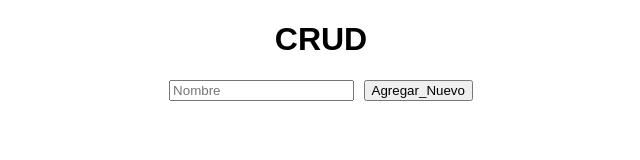
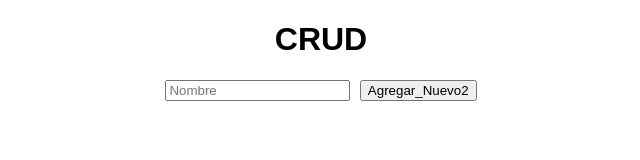
Before and after one commit to wjulifajarb/CRUDFESNA, a plain HTML site: page index.html in a window 1280 px wide. Shown: the full height of the page, 319-959 px from the left. Drawn offline with Linux system fonts and the light colour scheme.

Commit message:
Comentario

```diff
--- a/index.html
+++ b/index.html
@@ -10,7 +10,7 @@
     <h1>CRUD</h1>
     <form id="crud-form">
         <input type="text" id="name" placeholder="Nombre" required>
-        <button type="submit">Agregar_Nuevo</button>
+        <button type="submit">Agregar_Nuevo2</button>
     </form>
     <ul id="item-list"></ul>
     <script src="script.js"></script>
```
